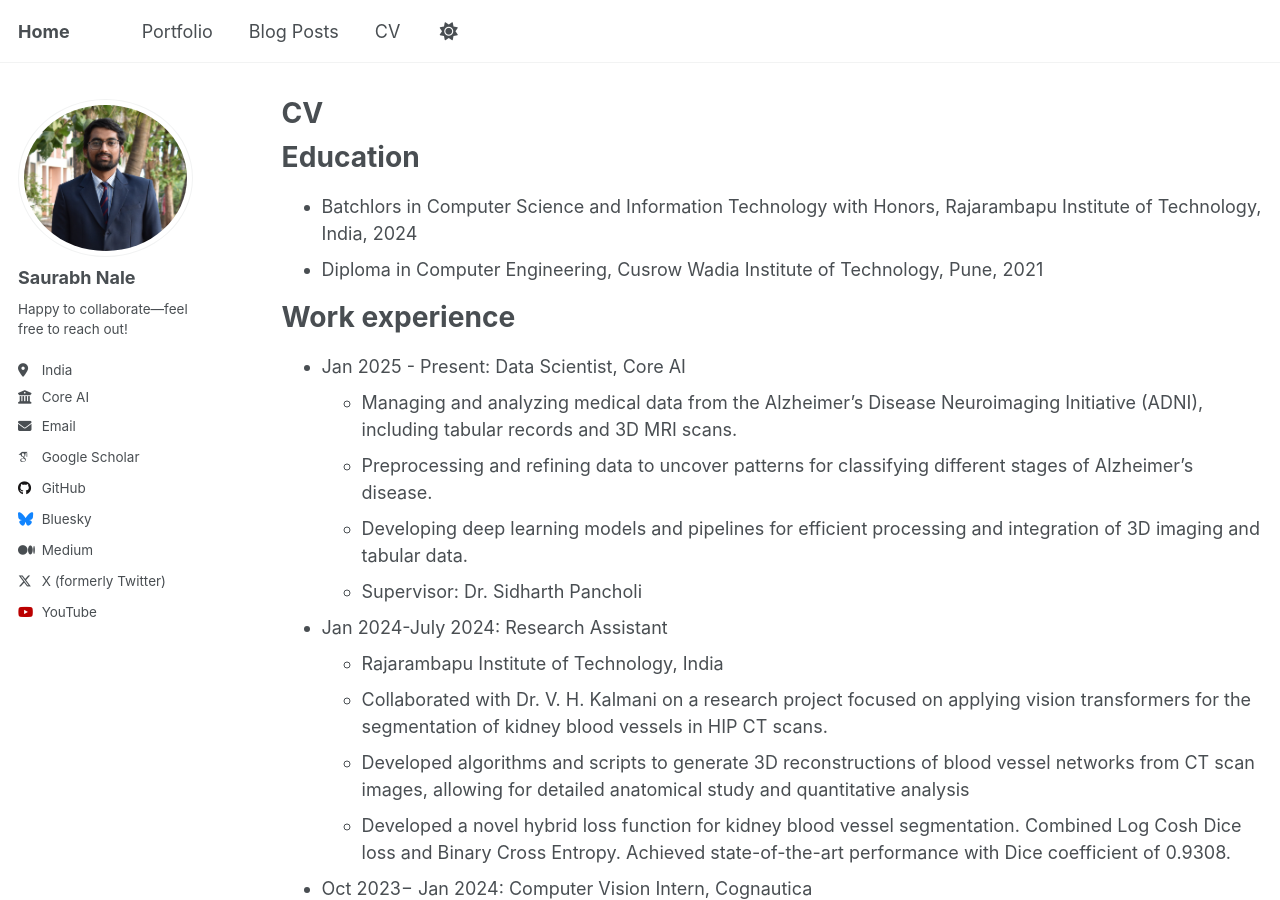
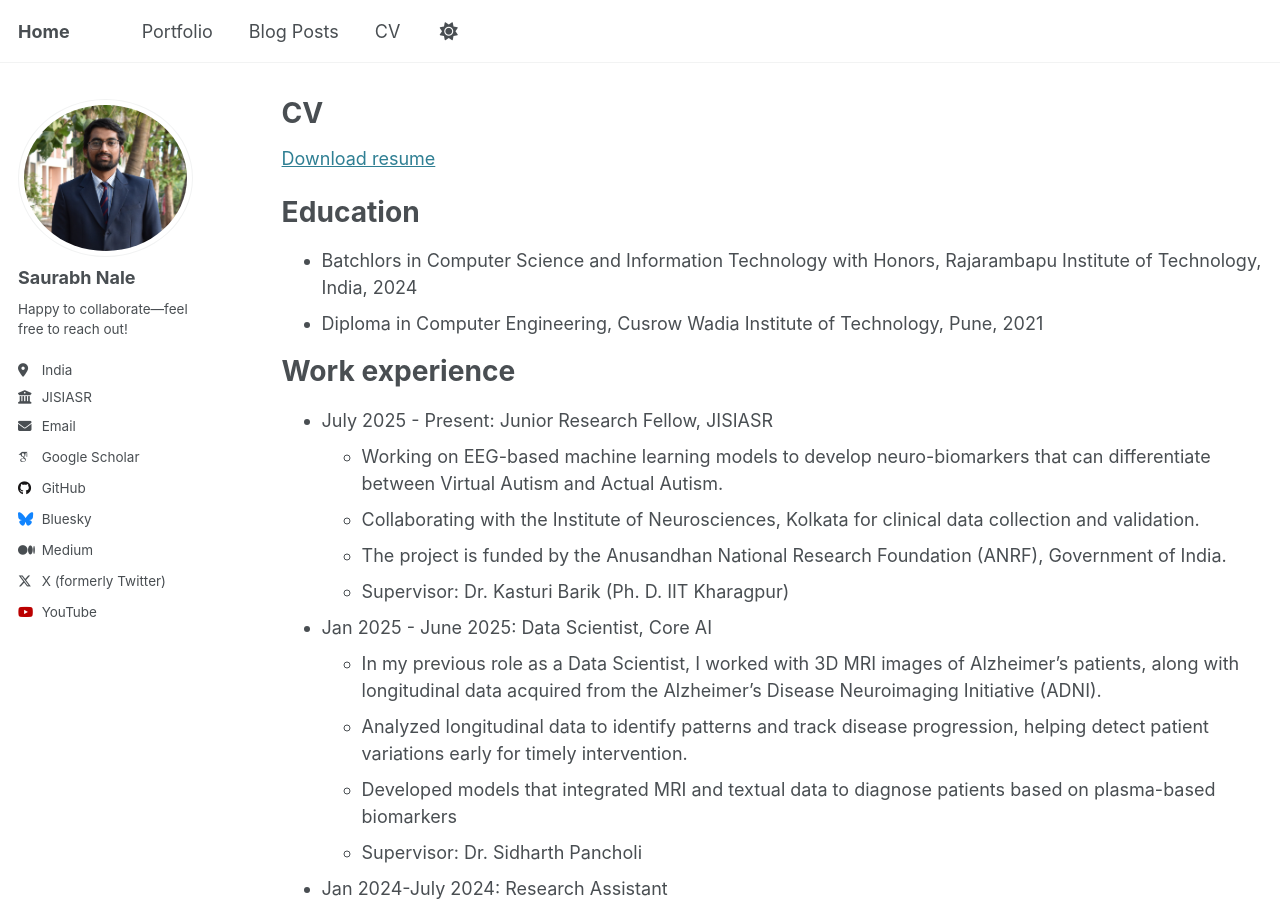
Before and after one commit to saurabhsensai/saurabhsensai.github.io, a Jekyll site: the page built from _pages/cv.md, in a window 1280 px wide and 900 px high. Built offline with Jekyll 4.4.1, drawn with Linux system fonts in a browser that asks for light colours; some web fonts are replaced.

Commit message:
Added new data

```diff
--- a/_config.yml
+++ b/_config.yml
@@ -27,7 +27,7 @@ author:
   pronouns         : # example: "she/her"
   bio              : "Happy to collaborate—feel free to reach out!"
   location         : "India"
-  employer         : "Core AI"
+  employer         : "JISIASR"
   uri              : # URL
   email            : "saurabhnale9@gmail.com"
 
--- a/_pages/cv.md
+++ b/_pages/cv.md
@@ -8,6 +8,7 @@ redirect_from:
 ---
 
 {% include base_path %}
+[Download resume](https://drive.google.com/file/d/1YhlmKttkLZxuuw5p5QGRMqRalYAwdqi3/view?usp=sharing)
 
 Education
 ======
@@ -16,10 +17,20 @@ Education
 
 Work experience
 ======
-* Jan 2025 - Present: Data Scientist, Core AI
-  * Managing and analyzing medical data from the Alzheimer's Disease Neuroimaging Initiative (ADNI), including tabular records and 3D MRI scans.
-  * Preprocessing and refining data to uncover patterns for classifying different stages of Alzheimer's disease.
-  * Developing deep learning models and pipelines for efficient processing and integration of 3D imaging and tabular data.
+
+* July 2025 - Present: Junior Research Fellow, JISIASR
+  * Working on EEG-based machine learning models to develop neuro-biomarkers that can differentiate between Virtual Autism
+and Actual Autism.
+  * Collaborating with the Institute of Neurosciences, Kolkata for clinical data collection and validation.
+  * The project is funded by the Anusandhan National Research Foundation (ANRF), Government of India.
+  * Supervisor: Dr. Kasturi Barik (Ph. D. IIT Kharagpur)
+
+* Jan 2025 - June 2025: Data Scientist, Core AI
+  * In my previous role as a Data Scientist, I worked with 3D MRI images of Alzheimer’s patients, along with longitudinal
+    data acquired from the Alzheimer’s Disease Neuroimaging Initiative (ADNI).
+  * Analyzed longitudinal data to identify patterns and track disease progression, helping detect patient variations early for
+    timely intervention.
+  * Developed models that integrated MRI and textual data to diagnose patients based on plasma-based biomarkers
   * Supervisor: Dr. Sidharth Pancholi
 
 * Jan 2024-July 2024: Research Assistant
```
Also changed, not shown: _pages/about.md (+3 -2 lines).
